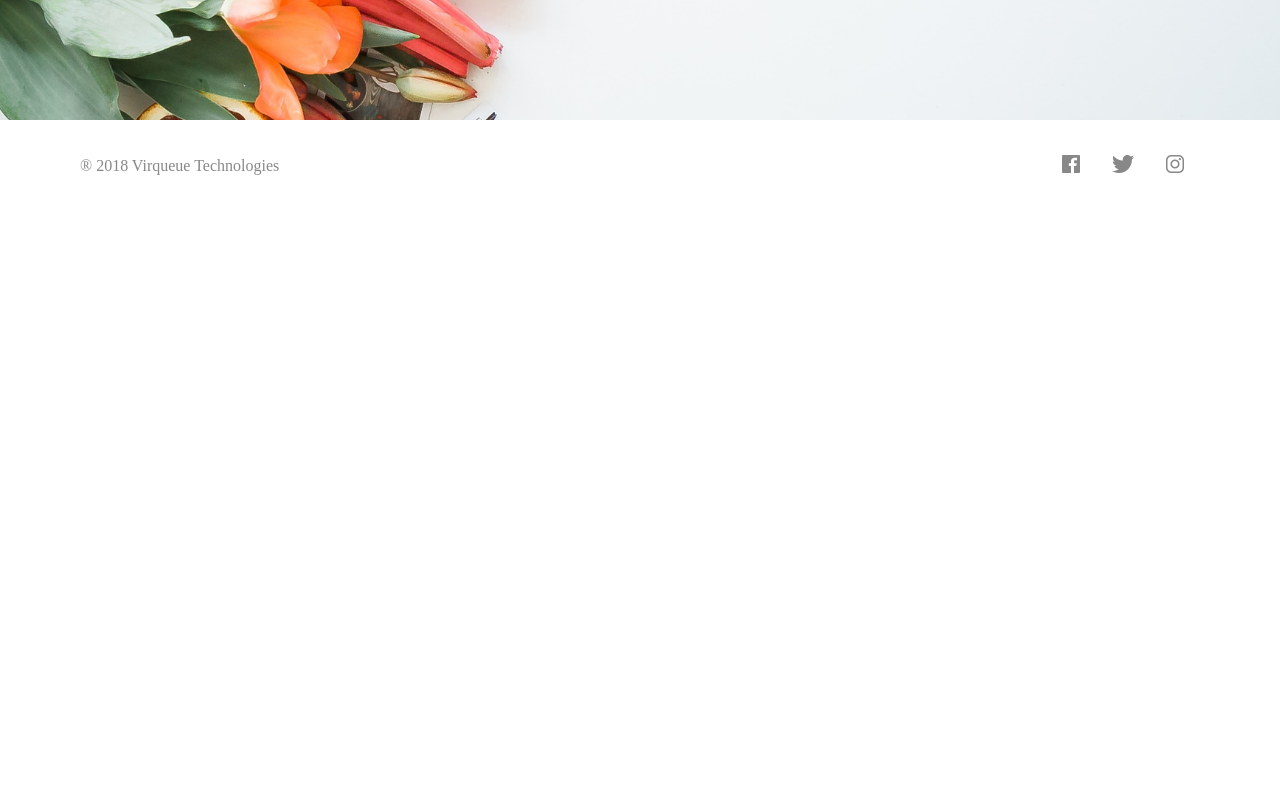
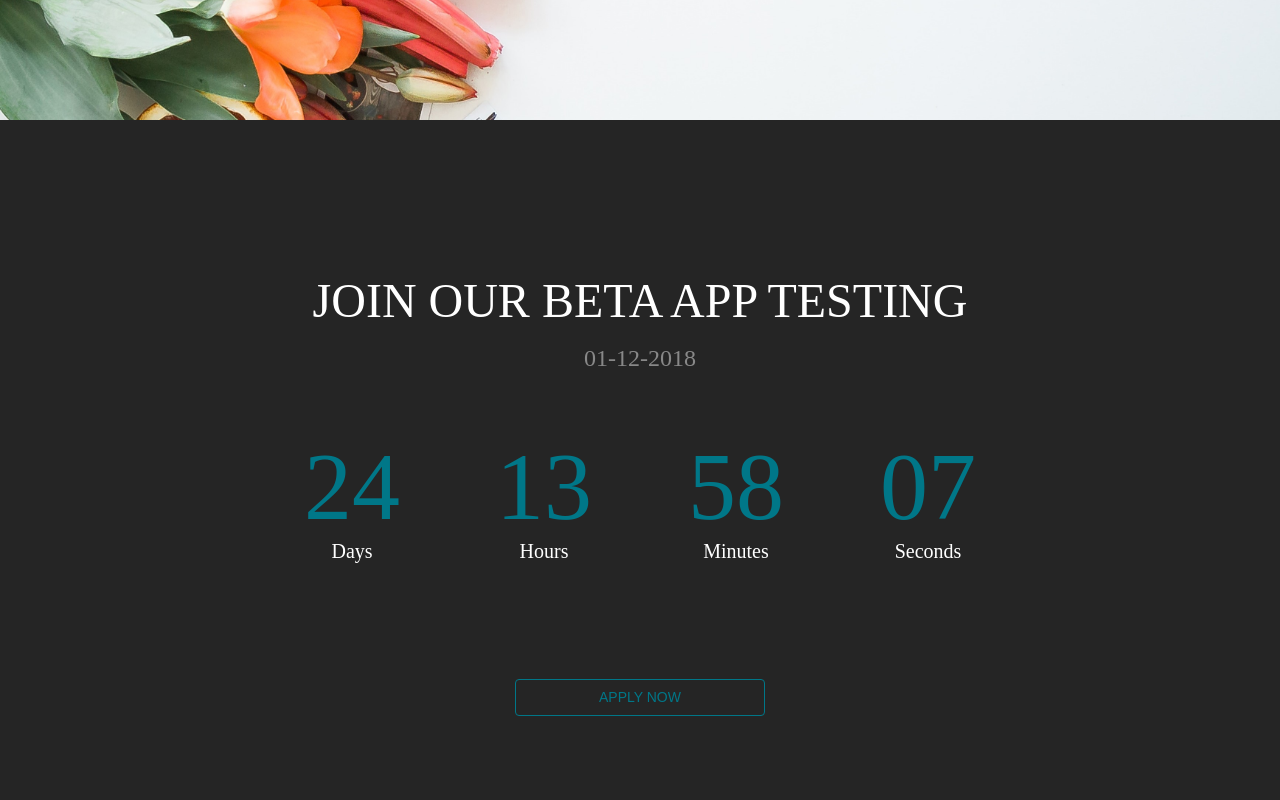
Before and after one commit to akiraro/VirqueueFrontend, a React (Create React App) app: page / in a window 1280 px wide. Shown: the part 680-1480 px from the top of the page. Before the commit the page ends 891 px from the top, so only its background shows below. Built offline with nearby package versions, Linux system fonts and the light colour scheme.

Commit message:
added countdown (visual)

```diff
--- a/src/App.js
+++ b/src/App.js
@@ -1,6 +1,7 @@
 import React, { Component } from "react";
 
 import Header from "./components/Header";
+import Countdown from "./components/Countdown";
 import Footer from "./components/Footer";
 
 class App extends Component {
@@ -8,6 +9,7 @@ class App extends Component {
     return (
       <div>
         <Header />
+        <Countdown />
         <Footer />
       </div>
     );
--- a/src/components/Countdown.js
+++ b/src/components/Countdown.js
@@ -0,0 +1,133 @@
+import React, { Component } from "react";
+
+import { withStyles } from "@material-ui/core/styles";
+import Typography from "@material-ui/core/Typography";
+import TextField from "@material-ui/core/TextField";
+import Button from "@material-ui/core/Button";
+
+import "../index.css";
+
+const styles = theme => ({
+  root: {
+    backgroundColor: "#252525",
+    height: "100vh",
+    display: "flex",
+    flexDirection: "column",
+    alignItems: "center",
+    justifyContent: "center",
+    padding: "3rem auto"
+  },
+  title: {
+    textTransform: "uppercase",
+    color: "#fff"
+  },
+  date: {
+    color: "#888"
+  },
+  countdownContainer: {
+    display: "flex",
+    alignItems: "center",
+    margin: "3rem 0"
+  },
+  countdown: {
+    margin: "1rem 3rem",
+    display: "flex",
+    flexDirection: "column",
+    alignItems: "center"
+  },
+  countdownNumber: {
+    color: "#007788"
+  },
+  countdownTitle: {
+    color: "#fff"
+  },
+  button: {
+    width: "250px",
+    margin: "3rem 0"
+  }
+  //   textField: {
+  //     width: "350px"
+  //   },
+  //   cssLabel: {
+  //     color: "#fff",
+
+  //     "&$cssFocused": {
+  //       color: "#007788"
+  //     }
+  //   },
+  //   cssOutlinedInput: {
+  //     "&$cssFocused $notchedOutline": {
+  //       borderColor: "#007788"
+  //     },
+  //     borderColor: "#fff"
+  //   },
+  //   cssFocused: {},
+  //   notchedOutline: {
+  //     borderColor: "#fff"
+  //   }
+});
+
+class Countdown extends Component {
+  state = {
+    email: ""
+  };
+
+  handleChange = () => e => {
+    this.setState({
+      [e.target.name]: e.target.value
+    });
+  };
+
+  render() {
+    const { classes } = this.props;
+    return (
+      <div className={classes.root}>
+        <Typography variant="h3" className={classes.title} gutterBottom>
+          Join our Beta App Testing
+        </Typography>
+        <Typography variant="h5" className={classes.date}>
+          01-12-2018
+        </Typography>
+        <div className={classes.countdownContainer}>
+          <div className={classes.countdown}>
+            <Typography variant="h1" className={classes.countdownNumber}>
+              24
+            </Typography>
+            <Typography variant="h6" className={classes.countdownTitle}>
+              Days
+            </Typography>
+          </div>
+          <div className={classes.countdown}>
+            <Typography variant="h1" className={classes.countdownNumber}>
+              13
+            </Typography>
+            <Typography variant="h6" className={classes.countdownTitle}>
+              Hours
+            </Typography>
+          </div>
+          <div className={classes.countdown}>
+            <Typography variant="h1" className={classes.countdownNumber}>
+              58
+            </Typography>
+            <Typography variant="h6" className={classes.countdownTitle}>
+              Minutes
+            </Typography>
+          </div>
+          <div className={classes.countdown}>
+            <Typography variant="h1" className={classes.countdownNumber}>
+              07
+            </Typography>
+            <Typography variant="h6" className={classes.countdownTitle}>
+              Seconds
+            </Typography>
+          </div>
+        </div>
+        <Button variant="outlined" color="primary" className={classes.button}>
+          Apply now
+        </Button>
+      </div>
+    );
+  }
+}
+
+export default withStyles(styles)(Countdown);
--- a/src/theme.js
+++ b/src/theme.js
@@ -23,10 +23,10 @@ export const theme = createMuiTheme({
   overrides: {
     MuiButton: {
       containedPrimary: {
+        border: "1px solid #007788",
         boxShadow: "none",
         "&:hover": {
           backgroundColor: "rgba(0,0,0,0)",
-          border: "1px solid #007788",
           color: "#007788"
         }
       },
```
